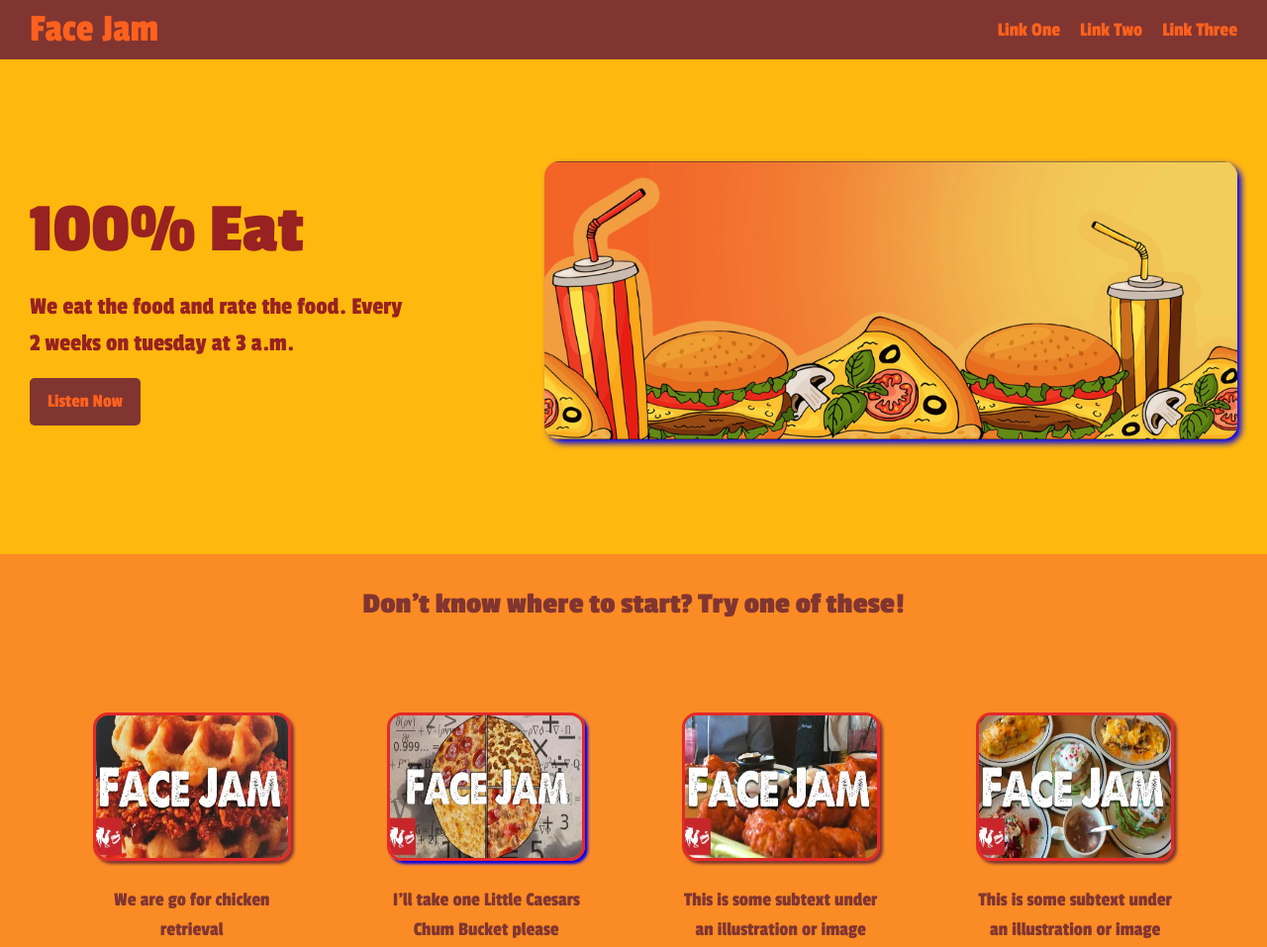
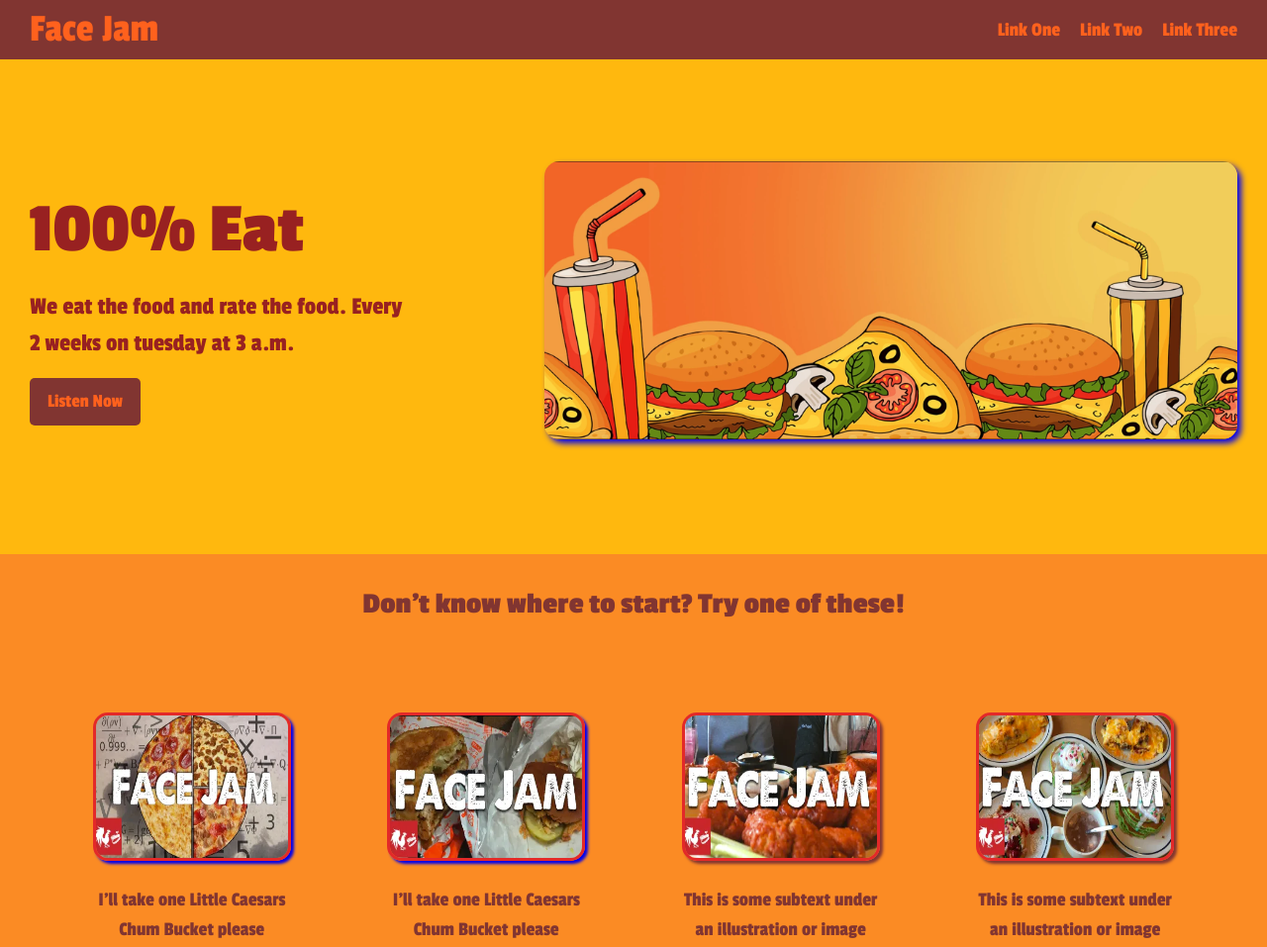
Before and after one commit to theozmann/face-jam-landing, a plain HTML site: page index.html in a window 1280 px wide. Shown: the top 957 px of the page at 99% size. Drawn offline with Linux system fonts and the light colour scheme.

Commit message:
Reorder episode section
Reordered the episode section to include episode 2, also added first two
links to the episodes.

```diff
--- a/index.html
+++ b/index.html
@@ -40,13 +40,13 @@
         <div class="container">
             <div class="box">
                 <div class="img">
-                    <img src="./images/nash.png" alt="Face Jam KFC Nashville Hot Chicken thumbnail">
+                    <a href="https://roosterteeth.com/watch/achievement-hunter-2019-face-jam-pilot"><img src="./images/pilot.png" alt="Face Jam Pilot Episode Thumbnail"></a>
                 </div>
-                <p>We are go for chicken retrieval</p>
+                <p>I'll take one Little Caesars Chum Bucket please</p>
             </div>
             <div class="box">
                 <div class="img">
-                    <a href="https://roosterteeth.com/watch/achievement-hunter-2019-face-jam-pilot"><img src="./images/pilot.png" alt="Face Jam Pilot Episode Thumbnail"></a>
+                    <a href="https://roosterteeth.com/watch/face-jam-2019-1"><img src="./images/popeye.png" alt="Face Jam Popeye's Chicken Sandwhich Episode Thumbnail"></a>
                 </div>
                 <p>I'll take one Little Caesars Chum Bucket please</p>
             </div>
```
Also changed, not shown: images/popeye.png (added).
